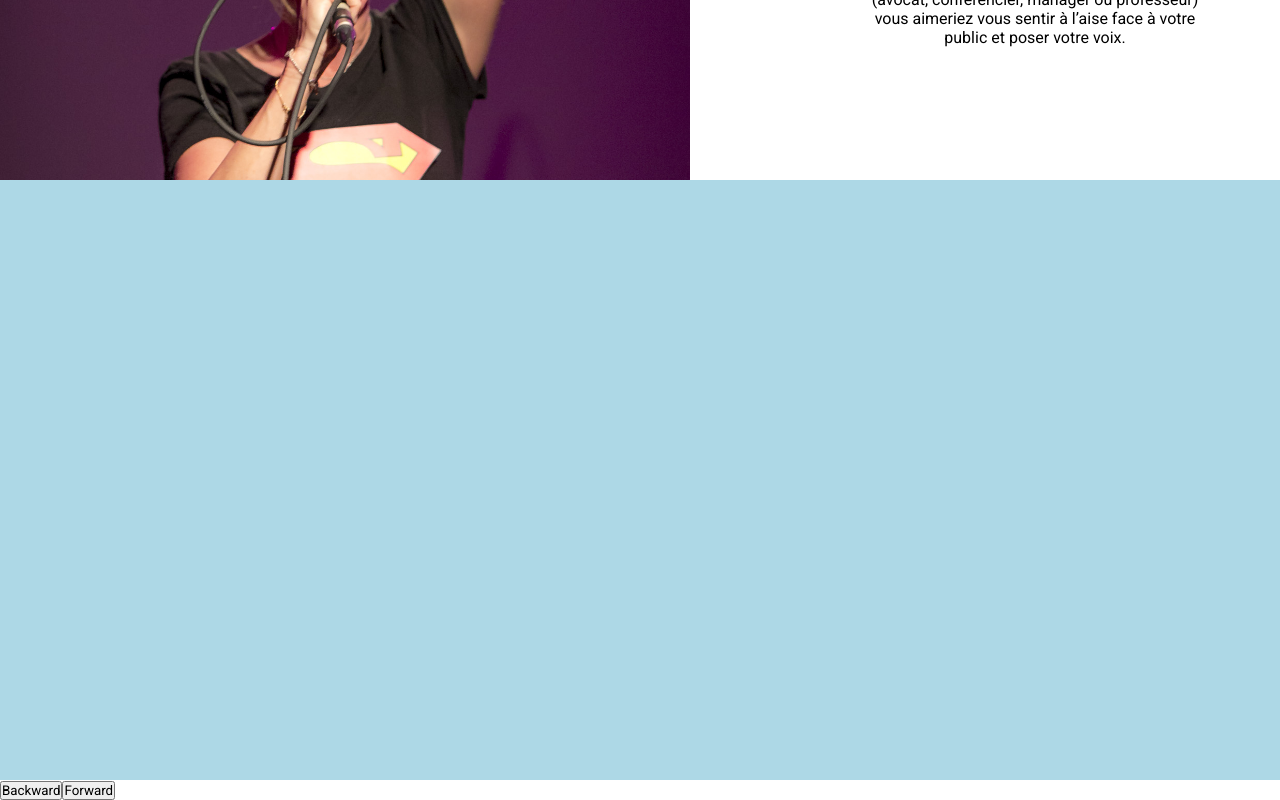
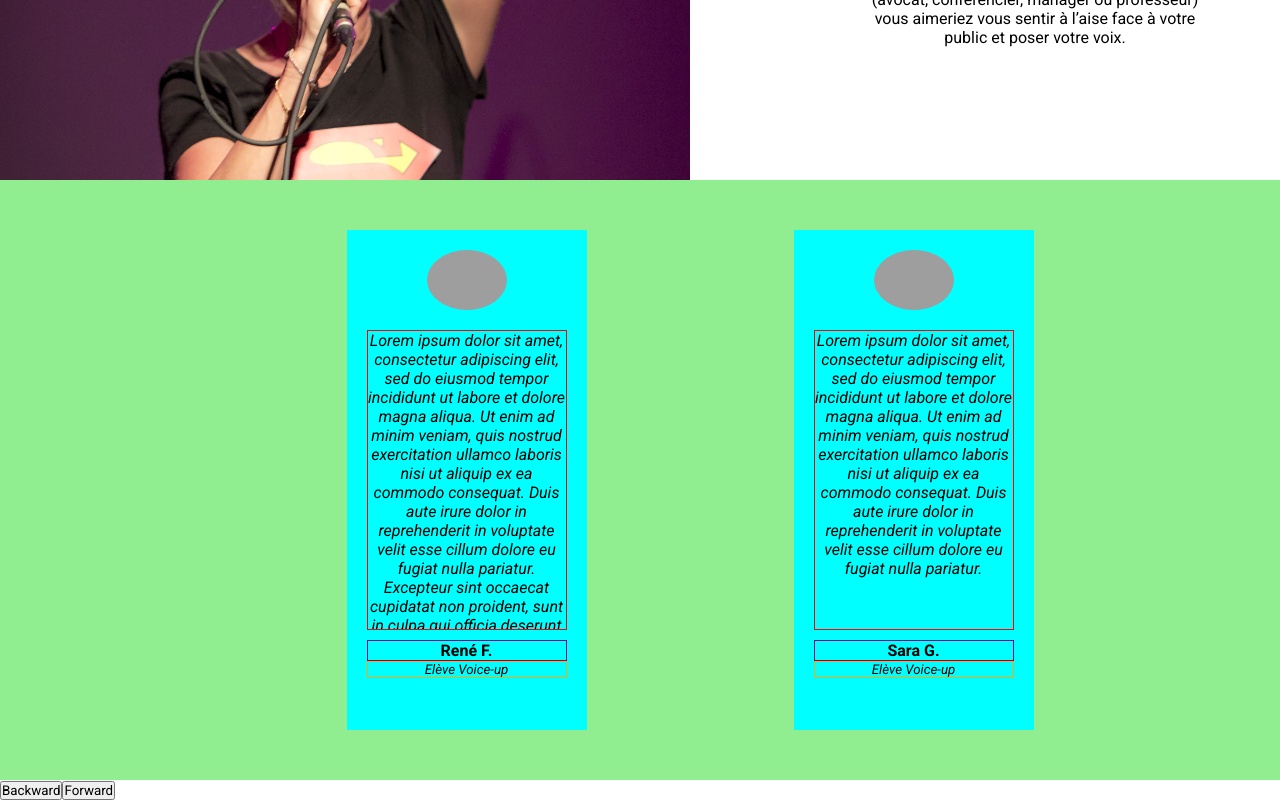
Before and after one commit to Cap0n3/VoiceUp, a React (Create React App) app: page / in a window 1280 px wide. Shown: the part 2000-2800 px from the top of the page. Built offline with nearby package versions, Linux system fonts and the light colour scheme; grey boxes are pictures that could not be loaded.

Commit message:
Implemented working logic for review slides

```diff
--- a/src/components/ReviewSection/ReviewContainer.js
+++ b/src/components/ReviewSection/ReviewContainer.js
@@ -5,19 +5,24 @@ import { ReviewData } from "./ReviewData";
 // FOR MOBILE, ONLY PUT 1 ReviewBlock
 const ReviewContainer = ({slide, class_name, transitionTime}) => {
     console.log("SLIDE CONTENT : " + slide)
+    const startSlice = slide[0];
+    const stopSlice = slide[slide.length - 1];
+    console.log(startSlice + " : " + stopSlice)
+    // Retrieve specific range of reviews
+    const reviews = ReviewData.slice(startSlice, stopSlice + 1);
 
-    // return(
-    //     <ReviewSlide className={class_name} transitionTime={transitionTime}>
-    //         {reviews.map((review, index) => (
-    //             <ReviewBox key={index}>
-    //                 <img src={review.studentPic} />
-    //                 <blockquote>{review.quote}</blockquote>
-    //                 <p>{review.studentName}</p>
-    //                 <small>{review.roleFR}</small>
-    //             </ReviewBox>
-    //         ))}
-    //     </ReviewSlide>
-    // );
+    return(
+        <ReviewSlide className={class_name} transitionTime={transitionTime}>
+            {reviews.map((review, index) => (
+                <ReviewBox key={index}>
+                    <img src={review.studentPic} />
+                    <blockquote>{review.quote}</blockquote>
+                    <p>{review.studentName}</p>
+                    <small>{review.roleFR}</small>
+                </ReviewBox>
+            ))}
+        </ReviewSlide>
+    );
 }
 
 export default ReviewContainer;
--- a/src/components/ReviewSection/ReviewSection.js
+++ b/src/components/ReviewSection/ReviewSection.js
@@ -9,27 +9,31 @@ const ReviewSection = ({transitionTime, nbOfReviews}) => {
     const [isActive, setIsActive] = useState(true);
 
     const changeSlide = (direction) => {
-        // Get number of review slides
+        // Get number of review slides for reference
         const lastSlideIndex = reviewSlides.length - 1
 
         if (direction === "forward") {
             // Check if we reached last review in array
             const isLastSlide = currentSlideIndex === lastSlideIndex;
-            // If not last, then add one to range
-            setCurrentSlideIndex(isLastSlide ? 0 : currentSlideIndex + 1);
+            // Make disapear slide
+            setIsActive(false);
+            // Wait transition time and change slide
+            setTimeout(() => {
+                // If not last, then add one to range
+                setCurrentSlideIndex(isLastSlide ? 0 : currentSlideIndex + 1);
+            }, transitionTime);
         }
         else if (direction === "backward") {
             // Check if we reached last review in array
             const isFirstSlide = currentSlideIndex === 0;
-            // If not last, then add one to range
-            setCurrentSlideIndex(isFirstSlide ? lastSlideIndex : currentSlideIndex - 1);
+            // Make disapear slide
+            setIsActive(false);
+            // Wait transition time and change slide
+            setTimeout(() => {
+                // If not first, go to last index
+                setCurrentSlideIndex(isFirstSlide ? lastSlideIndex : currentSlideIndex - 1);
+            }, transitionTime);
         }
-        // First, make disappear slide image with opacity
-        // setIsActive(false);
-        // Then, wait opacity transition to finish and change image to next one
-        // setTimeout(() => {
-        //     setReviewsIndexRange(reviewsIndexRange => ({...reviewsIndexRange, ...newIndexRange}))
-        // }, transitionTime);
     }
 
     /**
@@ -74,7 +78,7 @@ const ReviewSection = ({transitionTime, nbOfReviews}) => {
     return(
         <>
             <ReviewWrapper>
-                <ReviewContainer class_name={isActive ? "active" : "inactive"} slide={reviewSlides[currentSlideIndex]} transitionTime={transitionTime} />
+                <ReviewContainer class_name={isActive ? "active" : "inactive"} slide={reviewSlides[currentSlideIndex] ? reviewSlides[currentSlideIndex] : ""} transitionTime={transitionTime} />
             </ReviewWrapper>
             <button onClick={() => {changeSlide("backward")}}>Backward</button>
             <button onClick={() => {changeSlide("forward")}}>Forward</button>
```
